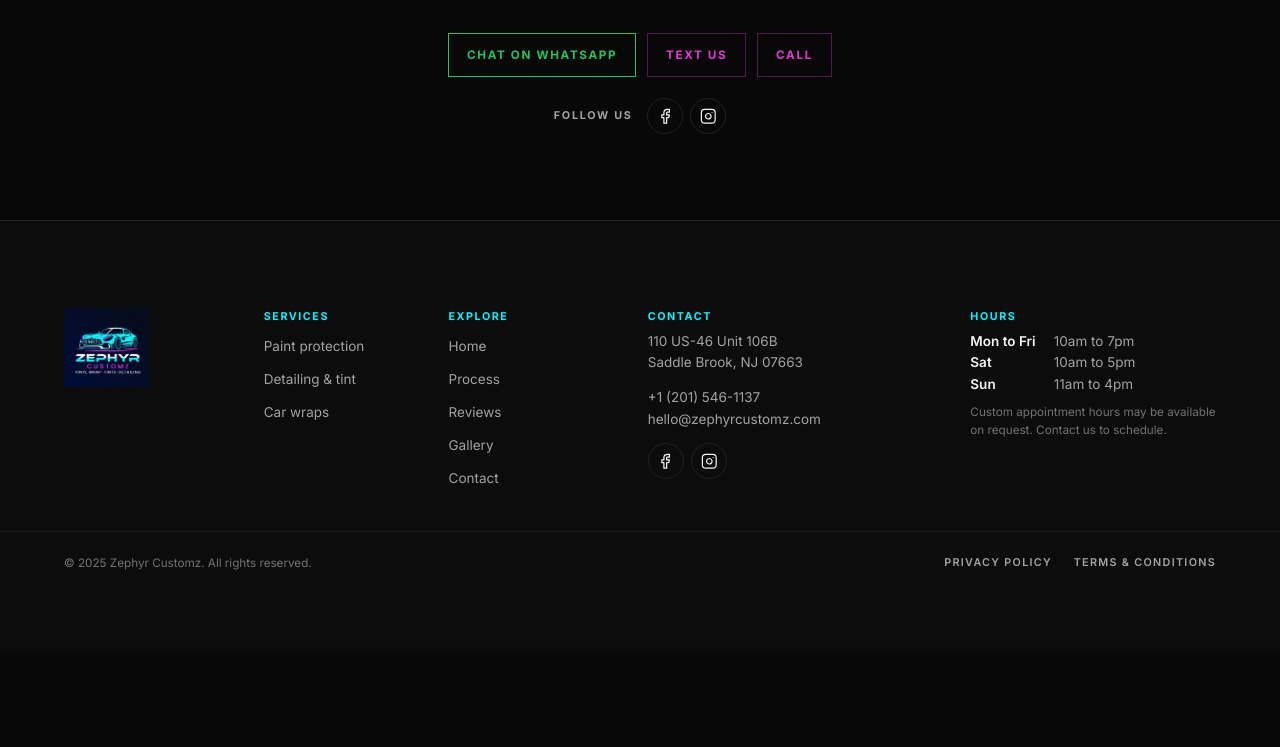
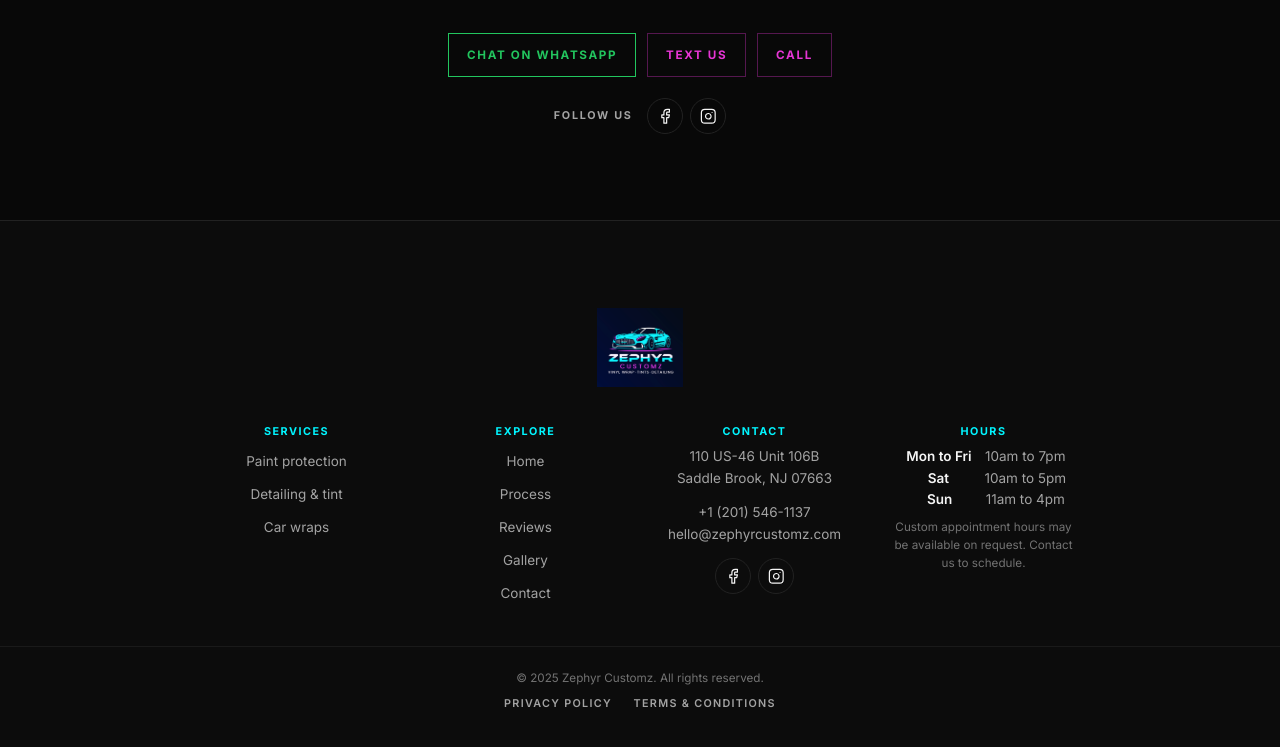
Before and after one commit to BerdaBrands/zephyrcustomz, a plain HTML site: page index.html in a window 1280 px wide. Shown: the part 4831-5578 px from the top of the page. Before the commit the page ends 5482 px from the top, so only its background shows below. Drawn offline with Linux system fonts and the light colour scheme; a script that the page names is missing.

Commit message:
Center the footer layout
Logo, link columns, contact and hours columns, and the bottom bar are
now centered on all screen sizes.

Co-Authored-By: Claude Sonnet 5.5 <noreply@anthropic.com>

```diff
--- a/css/style.css
+++ b/css/style.css
@@ -602,7 +602,7 @@ h1, h2, h3 { font-weight: 800; text-transform: uppercase; letter-spacing: -0.035
 .social--menu { padding: 0.5rem var(--gutter) 1.25rem; }
 .follow { display: flex; align-items: center; gap: 1rem; margin-top: var(--space-3); }
 .follow__label { font-size: 0.75rem; font-weight: 700; letter-spacing: 0.16em; text-transform: uppercase; color: var(--muted); }
-.footer__contact .social { margin-top: 0.9rem; }
+.footer__contact .social { justify-content: center; margin-top: 0.9rem; }
 
 /* ---------- Gallery ---------- */
 .gallery { display: grid; gap: 0.6rem; grid-template-columns: repeat(2, 1fr); margin-inline: auto; }
@@ -890,9 +890,10 @@ h1, h2, h3 { font-weight: 800; text-transform: uppercase; letter-spacing: -0.035
 
 /* ---------- Footer ---------- */
 .site-footer { padding-block: var(--space-5) calc(5.5rem + env(safe-area-inset-bottom)); border-top: 1px solid var(--line); background: var(--bg-alt); }
-.footer { display: grid; gap: var(--space-3); }
-.footer__brand img { width: auto; height: 5.5rem; }
-.footer__links { display: grid; grid-template-columns: 1fr 1fr; gap: var(--space-3); }
+.footer { display: grid; gap: var(--space-4); justify-items: center; text-align: center; }
+.footer__brand { grid-column: 1 / -1; }
+.footer__brand img { width: auto; height: 5.5rem; margin-inline: auto; }
+.footer__links { display: grid; grid-template-columns: 1fr 1fr; gap: var(--space-3) var(--space-4); width: 100%; max-width: 24rem; }
 .footer__nav ul { display: grid; gap: 0.1rem; }
 .footer__nav a { display: inline-block; padding: 0.35rem 0; text-decoration: none; transition: color 0.2s; }
 .footer__contact address { margin-bottom: 0.9rem; }
@@ -900,21 +901,23 @@ h1, h2, h3 { font-weight: 800; text-transform: uppercase; letter-spacing: -0.035
 .footer__col a { text-decoration: none; }
 .footer__col a:hover { color: var(--cyan); }
 .footer__label { margin-bottom: 0.4rem; font-size: 0.75rem; font-weight: 700; letter-spacing: 0.14em; text-transform: uppercase; color: var(--cyan); }
-.footer__hours li { display: flex; gap: 0.6rem; }
+.footer__hours li { display: flex; justify-content: center; gap: 0.6rem; }
 .footer__hours li span { min-width: 5.2rem; color: var(--text); font-weight: 600; }
 .footer__note { margin-top: 0.6rem; font-size: 0.8125rem; line-height: 1.5; color: var(--faint); }
 .footer__bottom {
   display: flex;
   flex-wrap: wrap;
+  flex-direction: column;
   align-items: center;
-  justify-content: space-between;
-  gap: 0.75rem 1.5rem;
+  justify-content: center;
+  gap: 0.5rem 1.5rem;
   margin-top: var(--space-4);
   padding-top: var(--space-3);
+  text-align: center;
   border-top: 1px solid var(--line-soft);
 }
 .footer__copy { font-size: 0.8125rem; color: var(--faint); }
-.footer__legal { display: flex; flex-wrap: wrap; gap: 0.5rem 1.5rem; }
+.footer__legal { display: flex; flex-wrap: wrap; justify-content: center; gap: 0.5rem 1.5rem; }
 .footer__legal a { font-size: 0.75rem; font-weight: 600; letter-spacing: 0.12em; text-transform: uppercase; color: var(--muted); text-decoration: none; transition: color 0.2s; }
 .footer__legal a:hover { color: var(--cyan); }
 
@@ -972,6 +975,7 @@ h1, h2, h3 { font-weight: 800; text-transform: uppercase; letter-spacing: -0.035
   .project__title { font-size: 1rem; }
   .why { grid-template-columns: repeat(2, 1fr); }
   .footer { grid-template-columns: 1fr 1fr; align-items: start; }
+  .footer__links { grid-column: 1 / -1; max-width: 28rem; }
   .hero { min-height: 40rem; }
   .hero__media video { opacity: 0.75; }
   .card { padding: 2.5rem 2rem; }
@@ -1067,7 +1071,8 @@ h1, h2, h3 { font-weight: 800; text-transform: uppercase; letter-spacing: -0.035
   .hero__title { font-size: clamp(4rem, 6.2vw, 5.75rem); max-width: 10.5ch; }
   .hero__title .eyebrow { font-size: 0.8125rem; }
 
-  .footer { grid-template-columns: 0.8fr 1.7fr 1.4fr 1.2fr; gap: var(--space-4); }
+  .footer { grid-template-columns: repeat(4, 1fr); gap: var(--space-4); max-width: 70rem; margin-inline: auto; }
+  .footer__links { display: contents; }
   .reviews__track { grid-template-columns: repeat(3, 1fr); gap: 1.25rem; }
   .why { grid-template-columns: repeat(4, 1fr); }
   .steps { grid-template-columns: repeat(4, 1fr); gap: var(--space-3); max-width: none; }
```
